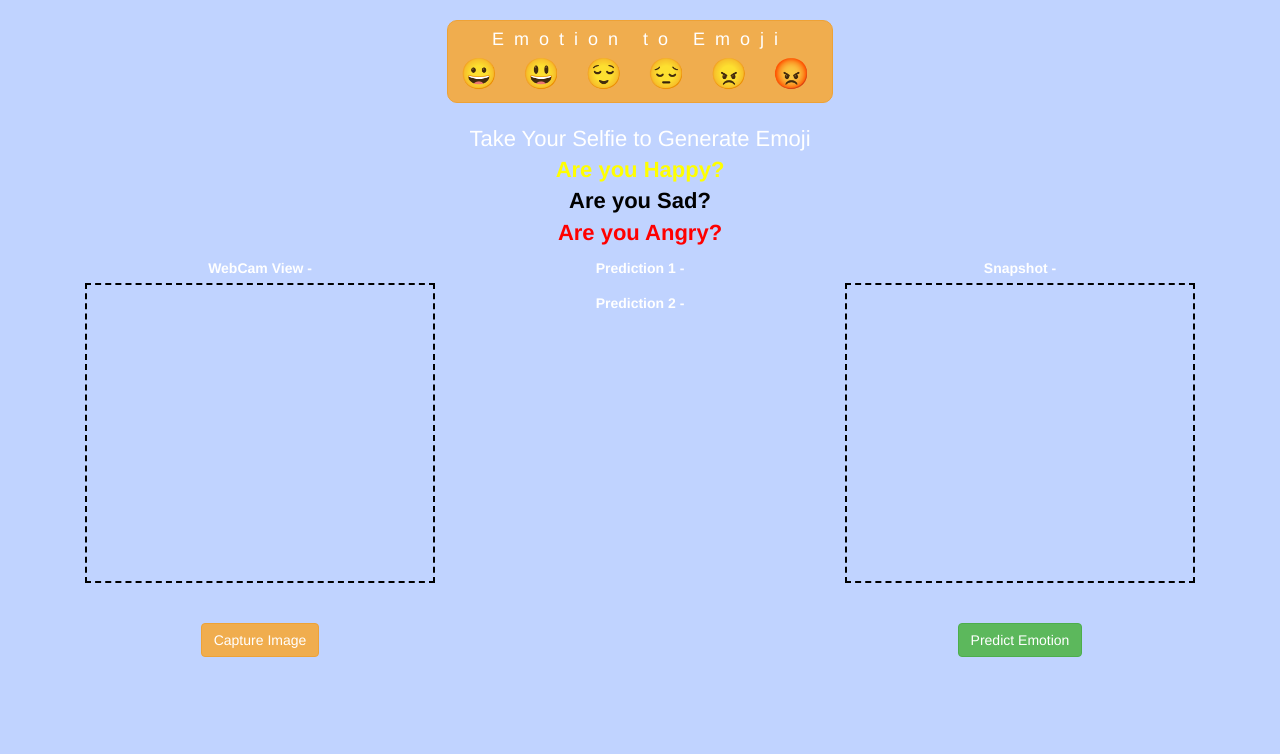
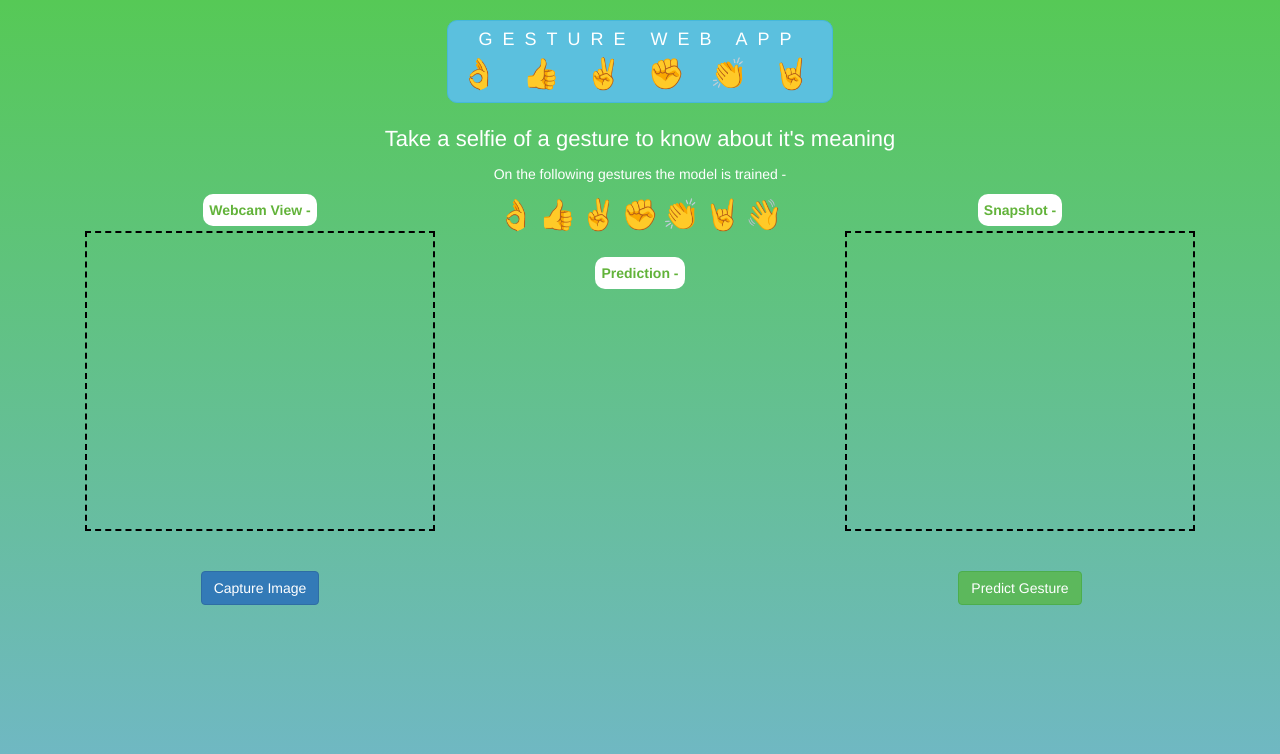
Before and after one commit to AnupamSwami/ADV_C_110, a plain HTML site: page index.html in a window 1280 px wide. Drawn offline with nearby package versions, Linux system fonts and the light colour scheme; a script that the page names is missing.

Commit message:
Add files via upload

```diff
--- a/index.html
+++ b/index.html
@@ -7,7 +7,7 @@
       <script src="https://ajax.googleapis.com/ajax/libs/jquery/3.4.1/jquery.min.js"></script>
       <script src="https://maxcdn.bootstrapcdn.com/bootstrap/3.4.0/js/bootstrap.min.js"></script>
 
-    <script src="https://unpkg.com/ml5@0.4.3/dist/ml5.min.js"></script>
+      <script src=" https://unpkg.com/ml5@0.4.3/dist/ml5.min.js "></script>
       <script src="https://cdnjs.cloudflare.com/ajax/libs/webcamjs/1.0.26/webcam.js"></script>
 
       <link rel="stylesheet" type="text/css" href="style.css">
@@ -17,48 +17,48 @@
     <div class="container">
 
       <center>
-      <h3 class="btn btn-warning heading"> Emotion to Emoji  <br>
-      <span>&#128512;</span>
-      <span>&#128515;</span>
-      <span>&#128524;</span>
-      <span>&#128532;</span>
-      <span>&#128544;</span>
-      <span>&#128545;</span></h3>
+        <h3 class="btn btn-info heading">GESTURE WEB APP
+          <br>
+          <span>&#128076;</span>
+          <span>&#128077;</span>
+          <span>&#9996;</span>
+          <span>&#9994;</span>
+          <span>&#128079;</span>
+          <span>&#129304;</span>
+        </h3>
+
         <br><br>
 
-      <p style="font-size: 22px;">Take Your Selfie to Generate Emoji
-      	<br>
-        <b style="color: yellow">Are you Happy?</b>
-        <br>
-        <b style="color: black">Are you Sad?</b>
-        <br>
-        <b style="color: red">Are you Angry?</b>
-        <br>
+        <p style="font-size: 22px;">Take a selfie of a gesture to know about it's meaning
+          <p>On the following gestures the model is trained - </p>
         </p>
 
         <div class="col-md-4 col-sm-12 col-xs-12">
-        <label> WebCam View - </label>
-        <div id="camera"></div> <br><br>
-        <button onclick="take_snapshot()" class="btn btn-warning"> Capture Image </button>
+            <label>Webcam View - </label>
+          <div id="camera"></div>
+          <br><br>
+          <button class="btn btn-primary" onclick="take_snapshot()">Capture Image</button>
         </div>
 
         <div class="col-md-4 col-sm-12 col-xs-12">
-        <label>Prediction 1 - </label>
-        <p class="emotion_name" id="result_emotion_name1"></p>
-        <p class="emoji" id="update_emoji1"></p>
-
-        <label>Prediction 2 - </label>
-        <p class="emotion_name" id="result_emotion_name2"></p>
-        <p class="emoji" id="update_emoji2"></p>
+          <span>&#128076;</span>
+          <span>&#128077;</span>
+          <span>&#9996;</span>
+          <span>&#9994;</span>
+          <span>&#128079;</span>
+          <span>&#129304;</span>
+          <span>&#128075;</span>
+          <br><br>
+            <label>Prediction - </label>
+          <p class="gesture_name" id="result_gesture_name"></p>
+          <p class="emoji" id="result_emoji"></p>
         </div>
 
         <div class="col-md-4 col-sm-12 col-xs-12">
             <label>Snapshot - </label>
           <div id="result"></div>
           <br><br>
-        <button onclick="check()" class="btn btn-success"> Predict Emotion </button>
-        <br><br>
-
+          <button class="btn btn-success" onclick="check()">Predict Gesture</button>
         </div>
 
       </center>
--- a/main.js
+++ b/main.js
@@ -15,15 +15,8 @@ function take_snapshot() {
 
 console.log("ml5 version : " , ml5.version) ;
 
-classifier = ml5.imageClassifier('https://teachablemachine.withgoogle.com/models/wAeRoLyFz/model.json',modelLoaded) ;
+classifier = ml5.imageClassifier('https://teachablemachine.withgoogle.com/models/m4Y5cn_3c/model.json',modelLoaded) ;
+
 function modelLoaded() {
     console.log("Model Loaded!!") ;
 }
-
-function speak() {
-    var synth = window.speechSynthesis ;
-    speak_data1 = "The First Prediction is " + prediction1 ;
-    speak_data2 = "And The Second Prediction Is " + prediction2 ;
-    var utterThis = new SpeechSynthesisUtterance(speak_data1 + speak_data2) ;
-    synth.speak(utterThis) ;
-}
--- a/style.css
+++ b/style.css
@@ -1,7 +1,7 @@
 body
 {
   color: white;
-  background: #c0d3ff;
+  background: linear-gradient(rgb(86, 201, 86) , rgb(113, 183, 201));
 }
 span
 {
@@ -25,9 +25,15 @@ span
 {
   font-size:48px;
 }
-.heading
-{
+.heading{
   font-size: 18px;
   border-radius: 10px;
   letter-spacing: 10px;
 }
+label{
+  font-size: 14px;
+  color: #62b33a;
+  padding: 6px;
+  border-radius: 10px;
+  background-color: white;
+}
```
Also changed, not shown: link.txt. Lines whose indentation alone changed are shown as unchanged.
